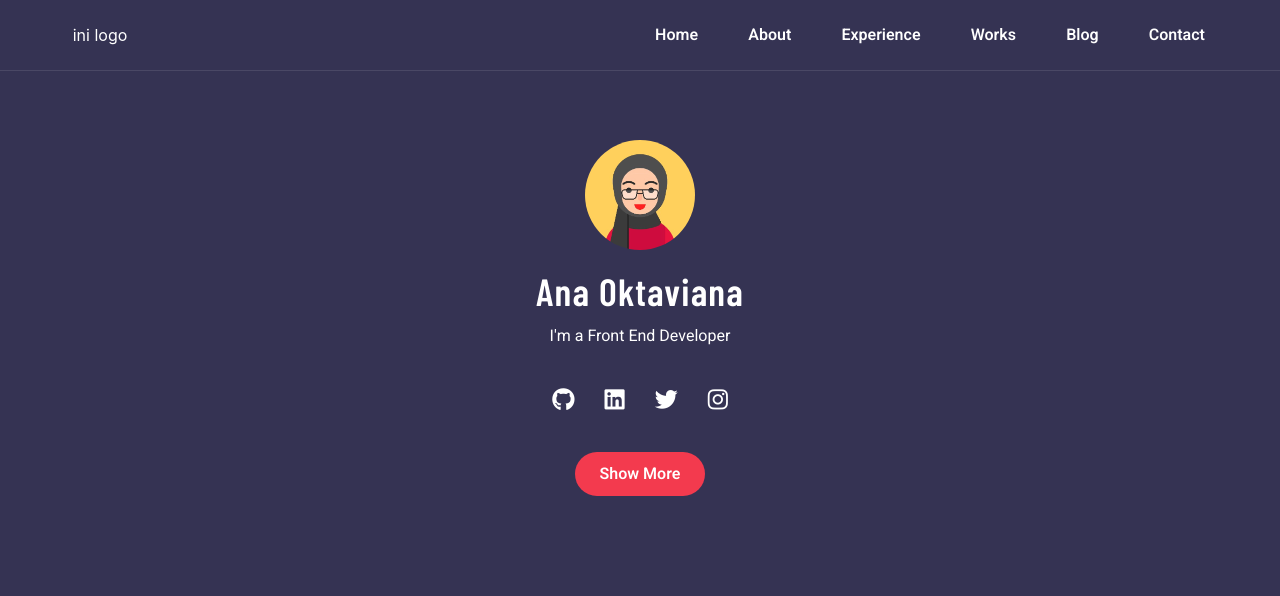
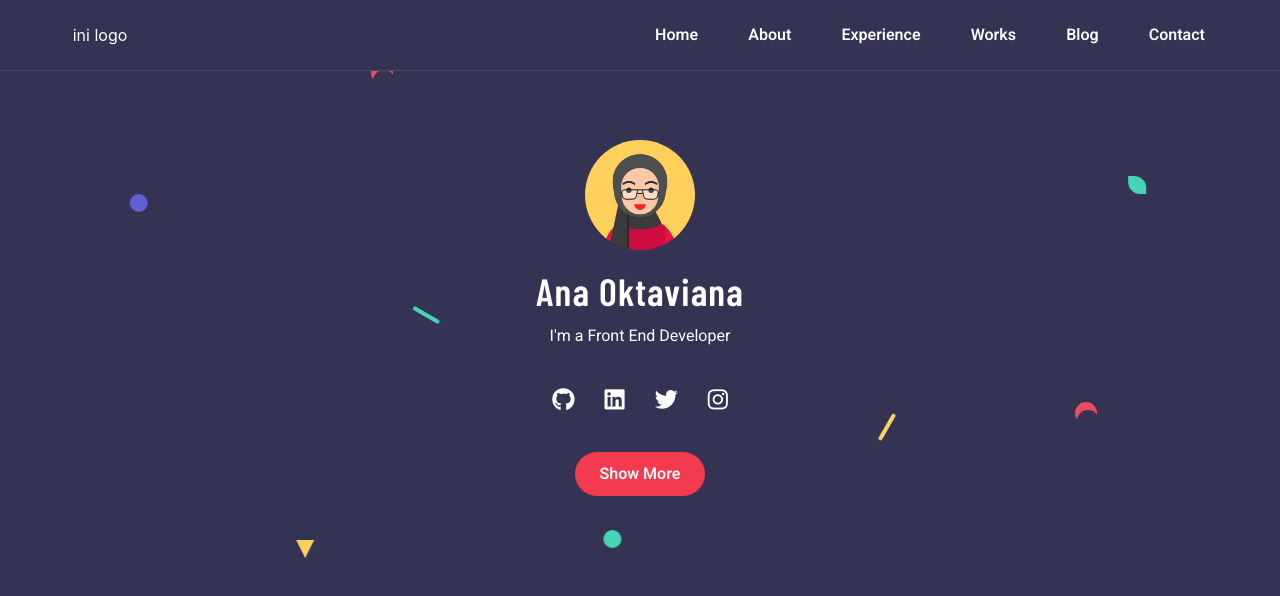
Before and after one commit to anaoktaa/portfolio, a React (Create React App) app: page / in a window 1280 px wide. Shown: the top 596 px of the page. Built offline with nearby package versions, Linux system fonts and the light colour scheme.

Commit message:
adding particles

```diff
--- a/src/components/header/header.styles.css
+++ b/src/components/header/header.styles.css
@@ -10,6 +10,7 @@
     top: 0;
     left: 0;
     right: 0;
+    z-index: 10;
 }
 .header-logo {
     width: 100px;
--- a/src/components/main-content/main-content.component.js
+++ b/src/components/main-content/main-content.component.js
@@ -1,5 +1,6 @@
 import React from 'react';
-import { Link } from 'react-router-dom';
+
+import Particles from '../particles/particles.component';
 
 import './main-content.styles.css';
 
@@ -23,7 +24,8 @@ const MainContent = () => {
                     <i class="fab fa-instagram" style={style.socialMediaIcon}></i>
                 </div>
             </div>
-            <button className='button'>Show More</button>
+            <button className='ripple'>Show More</button>
+            <Particles/>
         </main>
     )
 };
--- a/src/components/main-content/main-content.styles.css
+++ b/src/components/main-content/main-content.styles.css
@@ -9,8 +9,8 @@
 
 .main-content-img-frame {
     margin-top: 50px;
-    height: 110px;
-    width: 110px;
+    min-height: 110px;
+    min-width: 110px;
     background-size: cover;
     background-position: -10px 3px;
     background-size: 130px;
@@ -51,7 +51,21 @@
     transform: translateY(-10px);
 }
 
-.button {
+.ripple {
+    background-position: center;
+    transition: background 0.8s;
+  }
+  .ripple:hover {
+    background: #f33a4e radial-gradient(circle, transparent 1%, #f95667 1%) center/15000%;
+  }
+  .ripple:active {
+    background-color: #f33a4e;
+    background-size: 100%;
+    transition: background 0s;
+  }
+
+
+button {
     padding: 10px 25px;
     border-radius: 30px;
     border: none;
@@ -63,8 +77,11 @@
     font-weight: bold;
 }
 
-.button:hover {
+button:focus {
+    outline: none;
+}
 
+button:hover {
     animation-name: example;
     animation-duration: .3s;
 }
--- /dev/null
+++ b/src/components/particles/particles.component.js
@@ -0,0 +1,15 @@
+import React from 'react';
+
+import './particles.styles.css';
+
+const Particles = () => {
+    return (
+        <div className='particles-container'>
+            {Array(10).fill(1).map((el, i) =>
+               <div className='particle'/>
+            )}
+        </div>
+    )
+};
+
+export default Particles;
--- /dev/null
+++ b/src/components/particles/particles.styles.css
@@ -0,0 +1,118 @@
+:root {
+    --part1-x: 39vw;
+    --part1-y: -40vh;
+    --part1-z: 61px;
+    --part2-x: -39vw;
+    --part2-y: -40vh;
+    --part2-z: 8px;
+    --part3-x: -26vw;
+    --part3-y: 8px;
+    --part3-z: 61px;
+    --part4-x: -20vw;
+    --part4-y: -60vh;
+    --part4-z: 8px;
+    --part5-x: 20vw;
+    --part5-y: -20vh;
+    --part5-z: 21px;
+    --part6-x: 22vw;
+    --part6-y: -70vh;
+    --part6-z: 16px;
+    --part7-x: -16vw;
+    --part7-y: -40vh;
+    --part7-z: 16px;
+    --part8-x: 35vw;
+    --part8-y: -30vh;
+    --part8-z: 16px;
+    --part9-x: 8vw;
+    --part9-y: -95vh;
+    --part9-z: 16px;
+    --part10-x: -2vw;
+    --part10-y: -20vh;
+    --part10-z: 16px;
+}
+
+
+.particles-container {
+    display: block;
+}
+
+.particle:nth-child(1) {
+    border-top-right-radius: 12px;
+    border-bottom-left-radius: 12px;
+    height: 18px;
+    width: 18px;
+    transform: translate3d(var(--part1-x), var( --part1-y), var( --part1-z));
+    background: #44d7b6;
+}
+
+.particle:nth-child(2) {
+    border-radius: 50%;
+    height: 18px;
+    width: 18px;
+    transform: translate3d(var(--part2-x), var( --part2-y), var( --part2-z));
+    background: #6060d2;
+}
+
+.particle:nth-child(3) {
+    width: 0;
+	height: 0;
+	border-left: 9px solid transparent;
+	border-right: 9px solid transparent;
+	border-bottom: 18px solid #ffd05c;
+    transform: translate3d(var(--part3-x), var( --part3-y), var( --part3-z)) rotate(180deg);
+}
+
+.particle:nth-child(4) {
+    width: 22px;
+    height: 22px;
+    border-radius: 50%;
+    box-shadow: 2px 8px 0 0 #ec4a5f;
+    transform: translate3d(var(--part4-x), var( --part4-y), var( --part4-z)) rotate(180deg);
+}
+
+.particle:nth-child(5) {
+    width: 4px;
+    height: 30px;
+    border-radius: 8px;
+    background: #ffd05c;
+    transform: translate3d(var(--part5-x), var( --part5-y), var( --part5-z)) rotate(30deg);
+}
+
+.particle:nth-child(6) {
+    width: 18px;
+    height: 18px;
+    background: #6060d2;
+    transform: translate3d(var(--part6-x), var( --part6-y), var( --part6-z)) rotate(30deg);
+}
+
+.particle:nth-child(7) {
+    width: 4px;
+    height: 30px;
+    border-radius: 8px;
+    background: #44d7b6;
+    transform: translate3d(var(--part7-x), var( --part7-y), var( --part7-z)) rotate(120deg);
+}
+
+.particle:nth-child(8) {
+    width: 22px;
+    height: 22px;
+    border-radius: 50%;
+    box-shadow: 2px 8px 0 0 #ec4a5f;
+    transform: translate3d(var(--part8-x), var( --part8-y), var( --part8-z)) rotate(180deg);
+}
+
+.particle:nth-child(9) {
+    width: 18px;
+    height: 18px;
+    border-top-left-radius: 10px;
+    background-color: #ffd05c;
+    transform: translate3d(var(--part9-x), var( --part9-y), var( --part9-z)) rotate(140deg);
+}
+
+.particle:nth-child(10) {
+    width: 18px;
+    height: 18px;
+    border-radius: 10px;
+    background-color: #44d7b6;
+    transform: translate3d(var(--part10-x), var( --part10-y), var( --part10-z)) rotate(180deg);
+}
```
